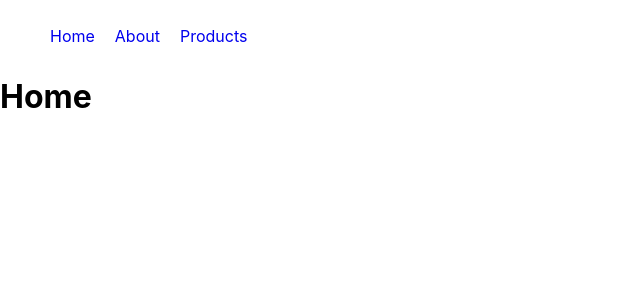
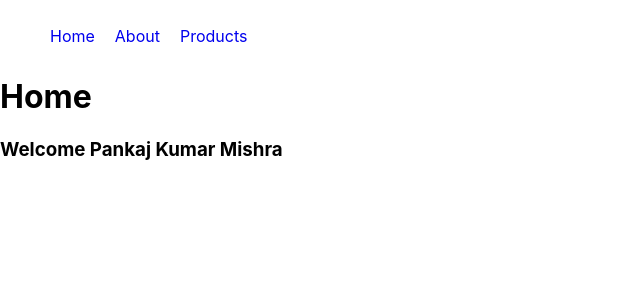
Before and after one commit to pankaj-kumar-mishra/react-experiments, a React (Create React App) app: page / in a window 1280 px wide. Shown: the top 300 px of the page, without its empty margins (0-640 px from the left). Built offline with nearby package versions, Linux system fonts and the light colour scheme.

Commit message:
mini test

```diff
--- a/src/routes/components/Home.js
+++ b/src/routes/components/Home.js
@@ -4,6 +4,7 @@ const Home = () => {
   return (
     <div>
       <h1>Home</h1>
+      <h3>Welcome Pankaj Kumar Mishra</h3>
     </div>
   );
 };
```
